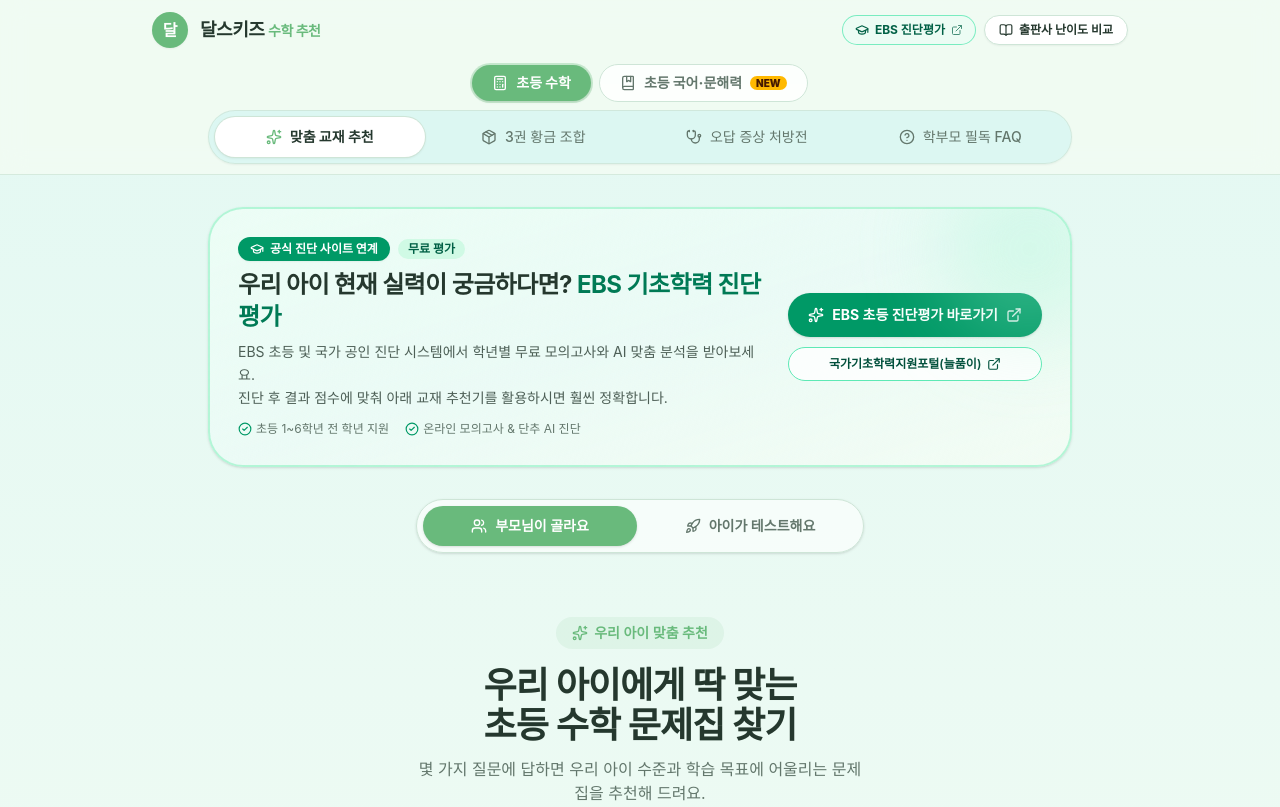
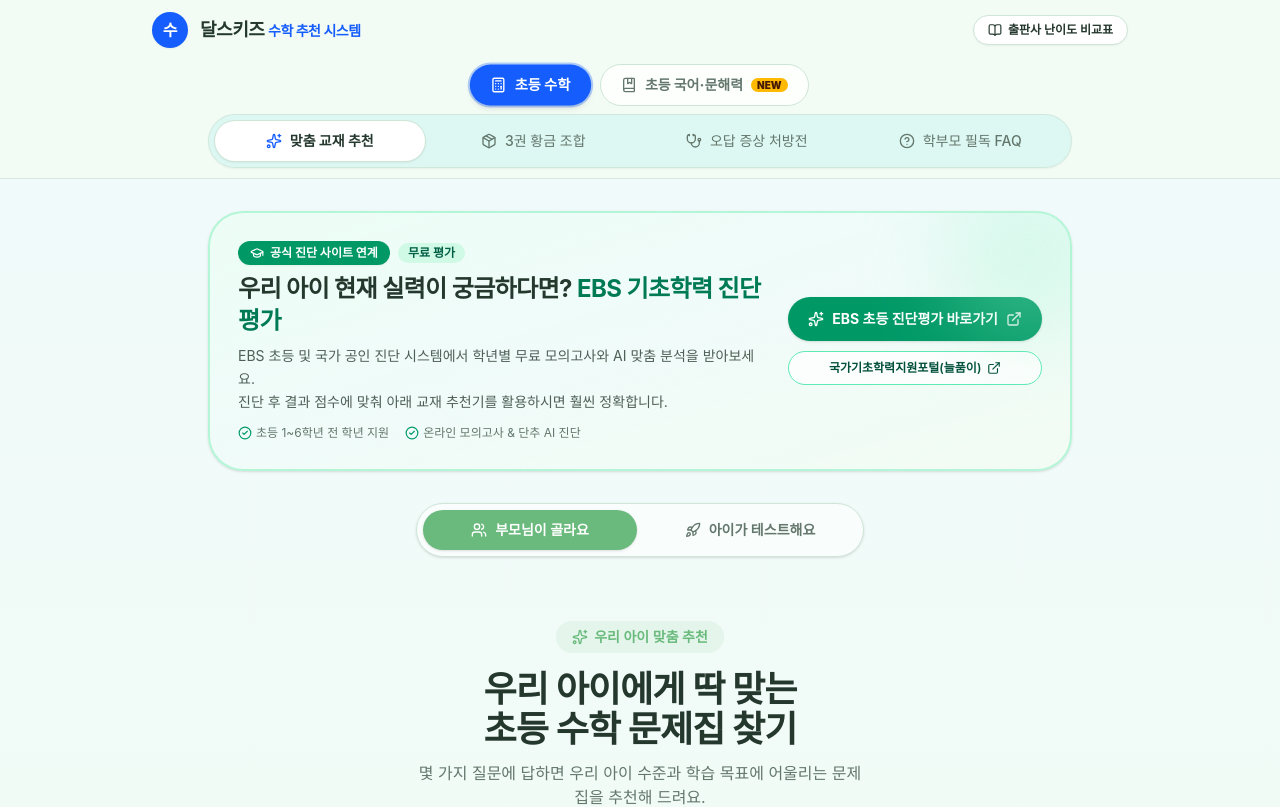
Before and after one commit to oooooo82mspark-oss/dals-kids, a Next.js app: page / in a window 1280 px wide. Shown: the top 807 px of the page. Built offline with nearby package versions, Linux system fonts and the light colour scheme.

Commit message:
style: 수학(블루)과 국어(에메랄드) 테마 색상 차별화 및 상단 중복 진단평가 버튼 정리

```diff
--- a/app/page.tsx
+++ b/app/page.tsx
@@ -95,62 +95,64 @@ export default function Page() {
     window.scrollTo({ top: 0, behavior: "smooth" })
   }
 
+  // 수학(블루/인디고 테마) vs 국어(에메랄드/포레스트 테마)
+  const isMath = subject === "math"
+
   return (
-    <main className="min-h-screen bg-gradient-to-b from-accent/30 via-background to-background pb-20">
+    <main
+      className={`min-h-screen pb-20 transition-colors duration-300 ${
+        isMath
+          ? "bg-gradient-to-b from-sky-50/70 via-background to-background"
+          : "bg-gradient-to-b from-emerald-50/70 via-background to-background"
+      }`}
+    >
       {/* 최상단 글로벌 헤더 & 유틸 바 */}
       <header className="sticky top-0 z-40 border-b border-border/80 bg-background/85 backdrop-blur-md">
         <div className="mx-auto flex max-w-5xl items-center justify-between px-4 py-3 sm:px-6">
           <div className="flex items-center gap-3">
-            <div className="flex h-9 w-9 items-center justify-center rounded-xl bg-primary text-primary-foreground font-black text-base shadow-xs">
-              달
+            <div
+              className={`flex h-9 w-9 items-center justify-center rounded-xl font-black text-base text-white shadow-xs transition-colors ${
+                isMath ? "bg-blue-600" : "bg-emerald-600"
+              }`}
+            >
+              {isMath ? "수" : "국"}
             </div>
             <div>
               <span className="font-extrabold text-foreground tracking-tight text-base sm:text-lg">
                 달스키즈{" "}
-                <span className="text-primary font-bold text-xs sm:text-sm">
-                  {subject === "math" ? "수학 추천" : "국어·문해력 추천"}
+                <span
+                  className={`font-bold text-xs sm:text-sm ${
+                    isMath ? "text-blue-600" : "text-emerald-700"
+                  }`}
+                >
+                  {isMath ? "수학 추천 시스템" : "국어·문해력 추천 시스템"}
                 </span>
               </span>
             </div>
           </div>
 
           <div className="flex items-center gap-2">
-            {/* EBS 진단평가 퀵 링크 */}
-            <a
-              href="https://primary.ebs.co.kr"
-              target="_blank"
-              rel="noopener noreferrer"
-              title="EBS 초등 기초학력 진단평가 바로가기"
-              className="inline-flex items-center gap-1.5 rounded-full border border-emerald-300/80 bg-emerald-50/80 px-3 py-1.5 text-xs font-bold text-emerald-800 transition-colors hover:bg-emerald-100 hover:text-emerald-900"
-            >
-              <GraduationCap className="h-3.5 w-3.5" aria-hidden />
-              <span className="hidden sm:inline">EBS 진단평가</span>
-              <span className="sm:hidden">EBS 진단</span>
-              <ExternalLink className="h-3 w-3 opacity-70" aria-hidden />
-            </a>
-
             {/* 출판사 난이도 비교 페이지 이동 */}
             <Link
               href="/guide"
               title="출판사 간 난이도 비교표 및 교재 정리"
-              className="inline-flex items-center gap-1.5 rounded-full border border-border bg-card px-3 py-1.5 text-xs font-bold text-foreground shadow-xs transition-all hover:border-primary hover:bg-primary hover:text-primary-foreground sm:px-3.5"
+              className="inline-flex items-center gap-1.5 rounded-full border border-border bg-card px-3.5 py-1.5 text-xs font-bold text-foreground shadow-xs transition-all hover:border-primary hover:bg-primary hover:text-primary-foreground"
             >
               <BookOpen className="h-3.5 w-3.5" aria-hidden />
-              <span className="hidden sm:inline">출판사 난이도 비교</span>
-              <span className="sm:hidden">난이도 표</span>
+              <span>출판사 난이도 비교표</span>
             </Link>
           </div>
         </div>
 
         {/* 과목 전환 스위처 (수학 ⟷ 국어) */}
         <div className="mx-auto max-w-4xl px-4 pt-1">
-          <div className="flex items-center justify-center gap-2">
+          <div className="flex items-center justify-center gap-2.5">
             <button
               type="button"
               onClick={() => handleSubjectChange("math")}
-              className={`flex items-center gap-2 rounded-full px-5 py-2 text-xs font-extrabold transition-all sm:text-sm ${
-                subject === "math"
-                  ? "bg-primary text-primary-foreground shadow-sm ring-2 ring-primary/30"
+              className={`flex items-center gap-2 rounded-full px-5 py-2.5 text-xs font-extrabold transition-all sm:text-sm ${
+                isMath
+                  ? "bg-blue-600 text-white shadow-md ring-2 ring-blue-600/30 scale-102"
                   : "border border-border bg-card/80 text-muted-foreground hover:bg-card hover:text-foreground"
               }`}
             >
@@ -161,9 +163,9 @@ export default function Page() {
             <button
               type="button"
               onClick={() => handleSubjectChange("korean")}
-              className={`flex items-center gap-2 rounded-full px-5 py-2 text-xs font-extrabold transition-all sm:text-sm ${
-                subject === "korean"
-                  ? "bg-emerald-600 text-white shadow-sm ring-2 ring-emerald-600/30"
+              className={`flex items-center gap-2 rounded-full px-5 py-2.5 text-xs font-extrabold transition-all sm:text-sm ${
+                !isMath
+                  ? "bg-emerald-600 text-white shadow-md ring-2 ring-emerald-600/30 scale-102"
                   : "border border-border bg-card/80 text-muted-foreground hover:bg-card hover:text-foreground"
               }`}
             >
@@ -205,9 +207,9 @@ export default function Page() {
                   <Icon
                     className={`h-4 w-4 ${
                       isActive
-                        ? subject === "korean"
-                          ? "text-emerald-600"
-                          : "text-primary"
+                        ? isMath
+                          ? "text-blue-600"
+                          : "text-emerald-600"
                         : "text-muted-foreground"
                     }`}
                     aria-hidden
@@ -257,7 +259,6 @@ export default function Page() {
           <>
             {activeTab === "recommend" && (
               <div className="animate-in fade-in-50 duration-200">
-                <DiagnosticBanner />
                 <KoreanRecommender />
               </div>
             )}
```
